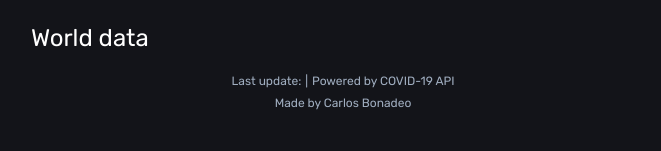
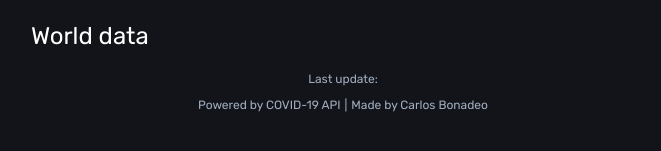
Before and after one commit to cdmoro/covid-19-stats, a React (Create React App) app: page / in a window 1280 px wide. Shown: the part 409-560 px from the top of the page, without its empty margins (297-958 px from the left). Built offline with nearby package versions, Linux system fonts and the light colour scheme; no server answers.

Commit message:
Style fixes

```diff
--- a/src/components/CountryStats.tsx
+++ b/src/components/CountryStats.tsx
@@ -4,15 +4,15 @@ import useFetch from '../hooks/useFetch';
 import StatCard from './StatCard';
 
 const CountryStats: FC = () => {
-    const [selectedCountry, setSelectedCountry] = useLocalStorage('country-selected', 'AR');
+    const [selectedCountry, setSelectedCountry] = useLocalStorage('country-selected', '{ "country": "Argentina", "code": "AR"}');
     const [countryData, cLoading, cError] = useFetch(
-        `https://covid19.mathdro.id/api/countries/${selectedCountry}`
+        `https://covid19.mathdro.id/api/countries/${selectedCountry.code}`
     )
     const [countries, countriesLoading] = useFetch(
         "https://covid19.mathdro.id/api/countries"
     )
     const handleCountrySelection = (e: React.ChangeEvent<HTMLSelectElement>) => {
-        setSelectedCountry(e.currentTarget.value)
+        setSelectedCountry(JSON.parse(e.currentTarget.value))
     }
 
     return (
@@ -21,19 +21,27 @@ const CountryStats: FC = () => {
                 <select
                     className="text-gray-900 w-full p-2 md:p-3 rounded-md mb-6 md:text-xl"
                     onChange={handleCountrySelection}
-                    value={selectedCountry}
+                    value={JSON.stringify(selectedCountry)}
                 >
                     {Object.keys(countries.countries).map(countryName => {
                         return (
-                            <option value={countries.countries[countryName]}>
-                                {countryName}
+                            <option value={JSON.stringify({
+                                "country": countryName,
+                                "code": countries.countries[countryName]
+                            })}>
+                                {countryName} ({countries.countries[countryName]})
                             </option>
                         )
                     })}
                 </select>
             )}
             {/* <h2>{selectedCountry}</h2> */}
-            {cError}
+            { cError.length > 0 && (
+                <div className="text-center text-gray-500 font-sans">
+                    <div className="text-5xl mb-3">¯\_(ツ)_/¯</div>
+                    <div>{cError}</div>
+                </div>
+                )}
             {!cLoading && countryData && cError.length === 0 && (
                 <div className="flex">
                     <StatCard
--- a/src/components/Footer.tsx
+++ b/src/components/Footer.tsx
@@ -7,12 +7,12 @@ interface Props {
 const Footer: FC<Props> = ({ lastUpdate }) => {
     return (
         <div className="Footer mt-4 text-xs text-gray-500 text-center">
-            <div className="flex flex-col md:flex-row justify-center items-center">
-                <span>Last update: {lastUpdate}</span>
-                <span className="hidden md:inline-block px-1">|</span>
-                <span>Powered by <a className="hover:underline" href="https://github.com/mathdroid/covid-19-api">COVID-19 API</a></span>
+            <div>Last update: {lastUpdate}</div>
+            <div className="flex flex-col md:flex-row justify-center items-center mt-2">
+                <div>Powered by <a className="hover:underline" href="https://github.com/mathdroid/covid-19-api">COVID-19 API</a></div>
+                <div className="hidden md:inline-block px-1">|</div>
+                <div>Made by Carlos Bonadeo</div>
             </div>
-            <div className="mt-1">Made by Carlos Bonadeo</div>
         </div>
     )
 }
--- a/src/components/WorldStats.tsx
+++ b/src/components/WorldStats.tsx
@@ -10,7 +10,7 @@ const WorldStats: FC = () => {
         <>
             <h2 className="my-3 text-2xl flex justify-between items-baseline">
                 <span>World data</span>
-                <span className="text-xs text-gray-500 mr-2">{worldData?.lastUpdate}</span>
+                {/* <span className="text-xs text-gray-500 mr-2">{worldData?.lastUpdate}</span> */}
             </h2>
 
             {
```
